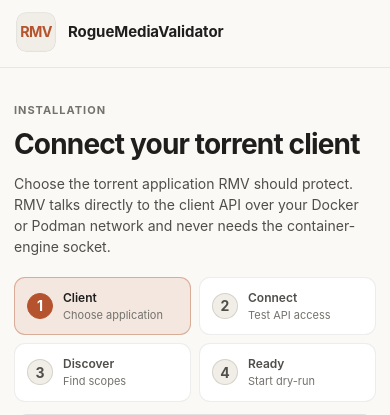
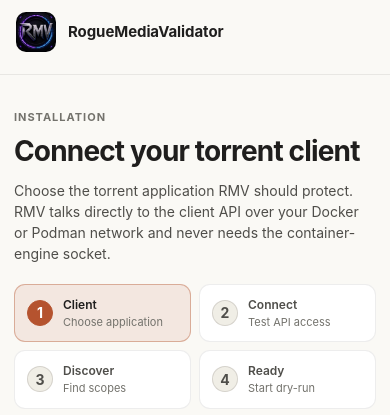
Before and after one commit to RogueAssassin/RogueMediaValidator, a FastAPI app: template app/templates/setup.html in a window 390 px wide. Shown: the top 415 px of the page. Run offline with FastAPI, Linux system fonts and the light colour scheme; the template is opened without the code that fills it, so the values that code supplies are empty; parts of the project's set-up code (start-up, migrations or seed data) failed here and were passed over; some libraries are stand-ins or nearby versions.

Commit message:
Keep original icon; fix mobile header overlap
- Restore the original RogueMediaValidator icon and favicon
- Brand and actions wrap on narrow screens instead of overlapping

```diff
--- a/app/static/app.css
+++ b/app/static/app.css
@@ -270,3 +270,11 @@ button.button{border:0;font:inherit;cursor:pointer}
 .setup-note strong{display:block;color:var(--text);margin-bottom:4px}
 .setup-note p{margin:0;color:var(--muted2)}
 @media(max-width:760px){.scope-picker{grid-template-columns:1fr}}
+
+/* Narrow screens: brand on its own row, actions wrap underneath */
+.brand-copy strong{overflow:hidden;text-overflow:ellipsis;white-space:nowrap}
+@media(max-width:620px){
+  .topbar{flex-wrap:wrap;gap:10px}
+  .brand{flex:1 1 100%}
+  .topbar-actions{flex:1 1 100%;max-width:none;justify-content:flex-start}
+}
--- a/app/templates/index.html
+++ b/app/templates/index.html
@@ -6,8 +6,7 @@
   <meta name="theme-color" content="#1f1e1d" media="(prefers-color-scheme: dark)">
   <meta name="theme-color" content="#faf9f5" media="(prefers-color-scheme: light)">
   <title>RogueMediaValidator</title>
-  <link rel="icon" type="image/svg+xml" href="/static/icons/roguemediavalidator.svg">
-  <link rel="icon" type="image/png" sizes="128x128" href="/static/icons/roguemediavalidator-approved-128.png">
+  <link rel="icon" type="image/png" href="/static/icons/roguemediavalidator-approved-128.png">
   <link rel="apple-touch-icon" href="/static/icons/roguemediavalidator-approved-128.png">
   <link rel="stylesheet" href="/static/app.css?v={{ version }}">
 </head>
@@ -16,7 +15,7 @@
   <div class="app">
     <header class="topbar">
       <div class="brand">
-        <img class="brand-logo" src="/static/icons/roguemediavalidator.svg" width="44" height="44" alt="RogueMediaValidator">
+        <img class="brand-logo" src="/static/icons/roguemediavalidator-approved-128.png" width="44" height="44" alt="RogueMediaValidator">
         <div class="brand-copy">
           <strong>RogueMediaValidator</strong>
           <span>Validate. Protect. Automate.</span>
--- a/app/templates/settings.html
+++ b/app/templates/settings.html
@@ -6,8 +6,8 @@
   <meta name="theme-color" content="#1f1e1d" media="(prefers-color-scheme: dark)">
   <meta name="theme-color" content="#faf9f5" media="(prefers-color-scheme: light)">
   <title>Settings · RogueMediaValidator</title>
-  <link rel="icon" type="image/svg+xml" href="/static/icons/roguemediavalidator.svg">
-  <link rel="icon" type="image/png" sizes="128x128" href="/static/icons/roguemediavalidator-approved-128.png">
+  <link rel="icon" type="image/png" href="/static/icons/roguemediavalidator-approved-128.png">
+  <link rel="apple-touch-icon" href="/static/icons/roguemediavalidator-approved-128.png">
   <link rel="stylesheet" href="/static/app.css?v={{ version }}">
 </head>
 <body>
@@ -15,7 +15,7 @@
   <div class="app">
     <header class="topbar">
       <div class="brand">
-        <img class="brand-logo" src="/static/icons/roguemediavalidator.svg" width="44" height="44" alt="RogueMediaValidator">
+        <img class="brand-logo" src="/static/icons/roguemediavalidator-approved-128.png" width="44" height="44" alt="RogueMediaValidator">
         <div class="brand-copy">
           <strong>RogueMediaValidator</strong>
           <span>Administration · v{{ version }}</span>
--- a/app/templates/setup.html
+++ b/app/templates/setup.html
@@ -6,8 +6,8 @@
   <meta name="theme-color" content="#1f1e1d" media="(prefers-color-scheme: dark)">
   <meta name="theme-color" content="#faf9f5" media="(prefers-color-scheme: light)">
   <title>RogueMediaValidator · Installation</title>
-  <link rel="icon" type="image/svg+xml" href="/static/icons/roguemediavalidator.svg">
-  <link rel="icon" type="image/png" sizes="128x128" href="/static/icons/roguemediavalidator-approved-128.png">
+  <link rel="icon" type="image/png" href="/static/icons/roguemediavalidator-approved-128.png">
+  <link rel="apple-touch-icon" href="/static/icons/roguemediavalidator-approved-128.png">
   <link rel="stylesheet" href="/static/app.css?v={{ version }}">
 </head>
 <body>
@@ -15,7 +15,7 @@
   <div class="app setup-app">
     <header class="topbar">
       <div class="brand">
-        <img class="brand-logo" src="/static/icons/roguemediavalidator.svg" width="44" height="44" alt="RogueMediaValidator">
+        <img class="brand-logo" src="/static/icons/roguemediavalidator-approved-128.png" width="44" height="44" alt="RogueMediaValidator">
         <div class="brand-copy">
           <strong>RogueMediaValidator</strong>
           <span>Installation & torrent client setup</span>
```
Also changed, not shown: CHANGELOG.md, app/static/icons/roguemediavalidator.svg (deleted).
